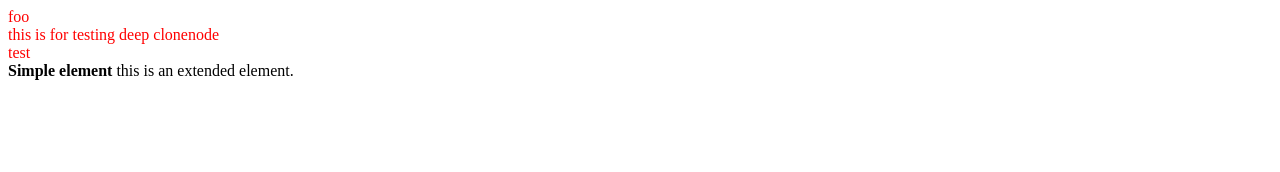
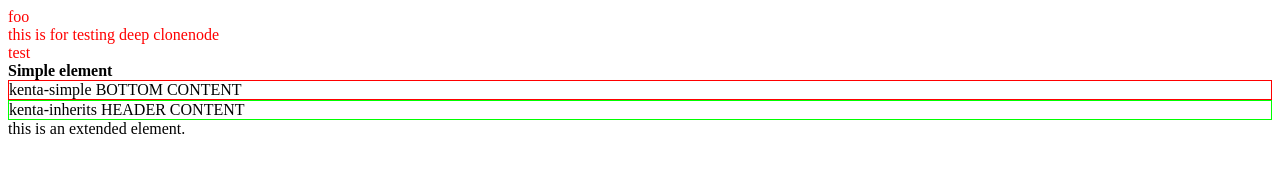
Before and after one commit to kentaromiura/custom-element, a plain HTML site: page index.html in a window 1280 px wide. Drawn offline with Linux system fonts and the light colour scheme.

Commit message:
Adding support for the content element

```diff
--- a/custom-element.js
+++ b/custom-element.js
@@ -20,6 +20,7 @@
         }
         return collected
       }
+
 
   document.register.tag = function(name, options){
 
@@ -69,7 +70,7 @@
 
     proto.createdCallback = function(){
 
-        var i, max;
+        var i, max, section
 
         for (i = 0, max = attributes.length; i < max; i++){
           var any = attributes[i]
@@ -80,8 +81,19 @@
         }
 
         this.$ = {}
+
+        var fragment = document.createDocumentFragment()
+        while (this.firstChild){
+          fragment.appendChild(this.firstChild)
+        }
         for (i = 0, max = template.childNodes.length; i < max; i++){
           this.appendChild(template.childNodes[i].cloneNode(true))
+        }
+        var content = this.getElementsByTagName('content')[0]
+        if (content){
+          content.parentNode.replaceChild(fragment, content)
+        } else {
+          this.appendChild(fragment)
         }
         var shortcuts = collect(this)
 
--- a/index.html
+++ b/index.html
@@ -49,13 +49,14 @@
     </custom-element>
     <custom-element noscript name="kenta-inherits" extends="kenta-foo">
     <template>
+      <content></content>
       this is an extended element.
     </template>
     </custom-element>
 
     <kenta-foo id=test></kenta-foo>
-    <kenta-simple id=attributetest></kenta-simple>
-    <kenta-inherits id=extend></kenta-inherits>
+    <kenta-simple id=attributetest><div style="border:1px solid red;">kenta-simple BOTTOM CONTENT</div></kenta-simple>
+    <kenta-inherits id=extend><div style="border:1px solid lime;">kenta-inherits HEADER CONTENT</div></kenta-inherits>
     <script>
     onload = function(){
       console.log('should be false:', document.body.getWindow === undefined) // MUST BE FALSE!
```
Also changed, not shown: README.md.
